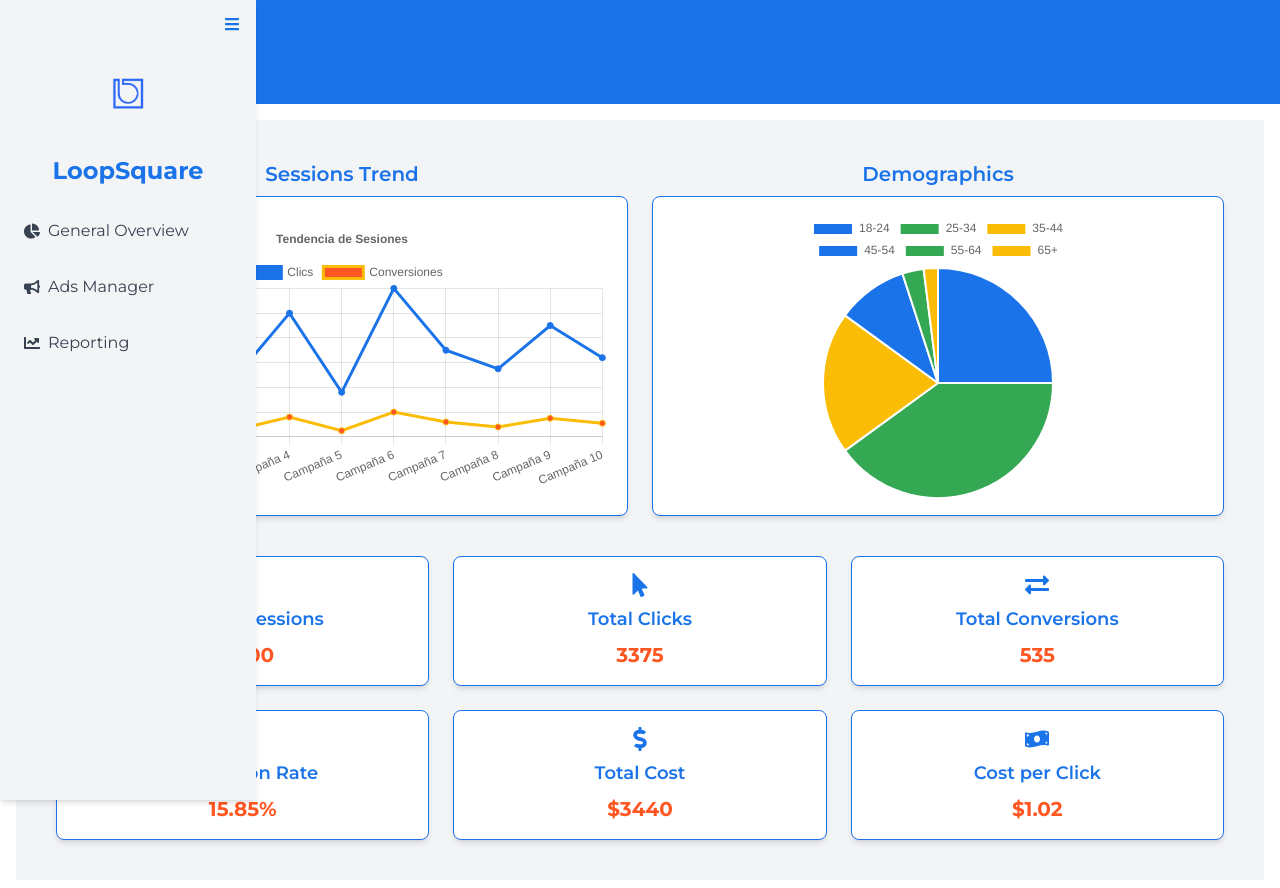
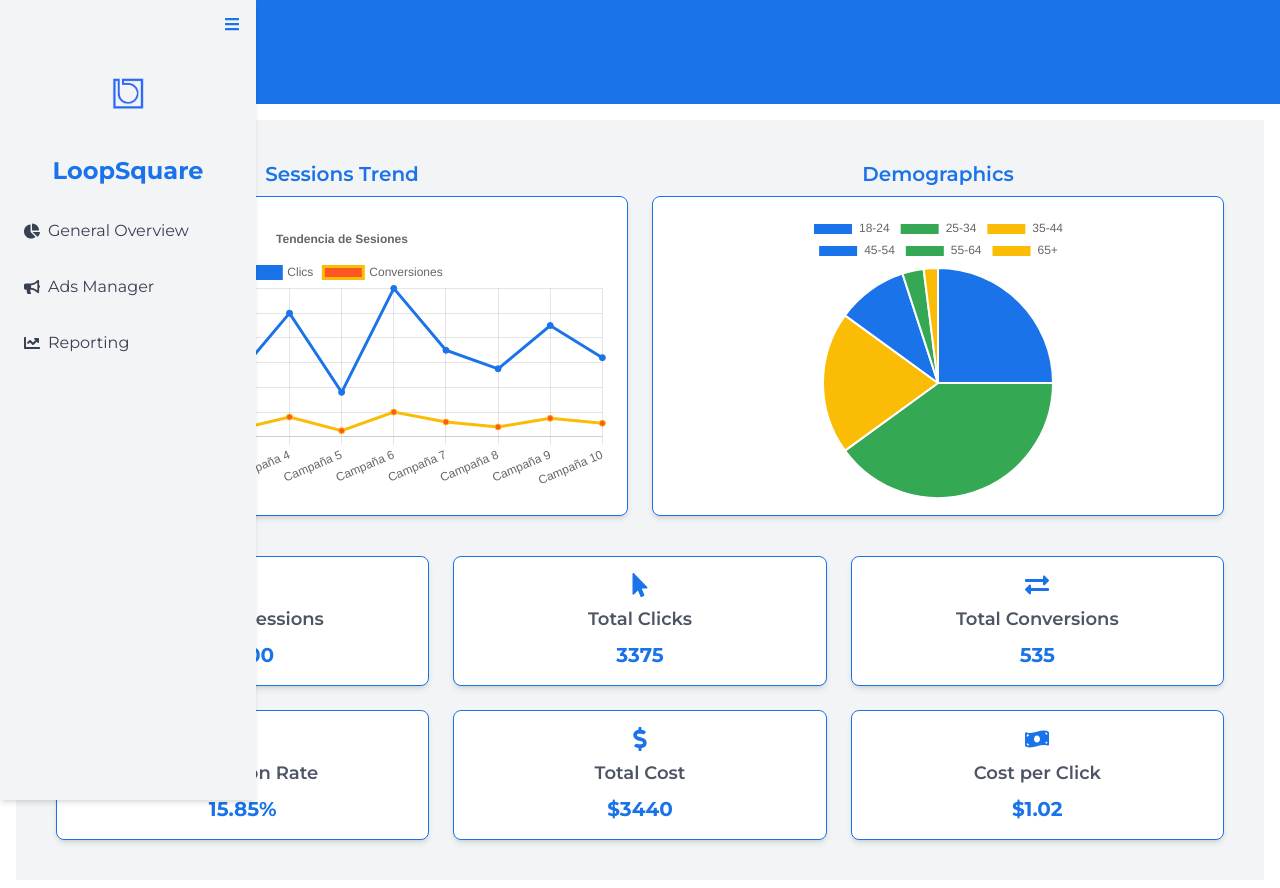
Before and after one commit to Wookid-Dev/admira-dashboard, a Next.js app: page /reporting in a window 1280 px wide. Shown: the top 888 px of the page. Built offline with nearby package versions, Linux system fonts and the light colour scheme.

Commit message:
fix: adjust typing in charts

```diff
--- a/src/app/reporting/page.tsx
+++ b/src/app/reporting/page.tsx
@@ -12,8 +12,9 @@ import SessionsTrendChart from '@/components/Charts/SessionsTrendChart';
 import DemographicsChart from '@/components/Charts/DemographicsChart';
 import { addsData } from '@/services/google/ads';
 import { metrics } from '@/services/google/analytics';
+import { Campaña } from '@/utils/types';
 
-function calculateTotalMetrics(campaigns) {
+function calculateTotalMetrics(campaigns: Campaña[]) {
   let totalImpressions = 0;
   let totalClicks = 0;
   let totalConversions = 0;
@@ -66,7 +67,7 @@ export default function ReportingPage() {
             Demographics
           </h3>
           <div className="bg-white p-4 shadow-md rounded-lg w-full h-80 flex items-center justify-center border border-primary">
-            <DemographicsChart data={metrics} />
+            <DemographicsChart data={metrics} options={{ responsive: true }} />
           </div>
         </div>
       </div>
@@ -74,47 +75,47 @@ export default function ReportingPage() {
       <div className="mt-10 grid grid-cols-1 sm:grid-cols-2 lg:grid-cols-3 gap-6 w-full">
         <div className="bg-white p-4 shadow-md rounded-lg text-center border border-primary flex flex-col items-center">
           <FaChartBar className="text-2xl text-primary mb-2" />
-          <h3 className="text-primary text-lg font-semibold mb-2">
+          <h3 className="text-secondary text-lg font-semibold mb-2">
             Total Impressions
           </h3>
-          <p className="text-xl text-accent font-bold">{totalImpressions}</p>
+          <p className="text-xl text-primary font-bold">{totalImpressions}</p>
         </div>
         <div className="bg-white p-4 shadow-md rounded-lg text-center border border-primary flex flex-col items-center">
           <FaMousePointer className="text-2xl text-primary mb-2" />
-          <h3 className="text-primary text-lg font-semibold mb-2">
+          <h3 className="text-secondary text-lg font-semibold mb-2">
             Total Clicks
           </h3>
-          <p className="text-xl text-accent font-bold">{totalClicks}</p>
+          <p className="text-xl text-primary font-bold">{totalClicks}</p>
         </div>
         <div className="bg-white p-4 shadow-md rounded-lg text-center border border-primary flex flex-col items-center">
           <FaExchangeAlt className="text-2xl text-primary mb-2" />
-          <h3 className="text-primary text-lg font-semibold mb-2">
+          <h3 className="text-secondary text-lg font-semibold mb-2">
             Total Conversions
           </h3>
-          <p className="text-xl text-accent font-bold">{totalConversions}</p>
+          <p className="text-xl text-primary font-bold">{totalConversions}</p>
         </div>
         <div className="bg-white p-4 shadow-md rounded-lg text-center border border-primary flex flex-col items-center">
           <FaPercentage className="text-2xl text-primary mb-2" />
-          <h3 className="text-primary text-lg font-semibold mb-2">
+          <h3 className="text-secondary text-lg font-semibold mb-2">
             Conversion Rate
           </h3>
-          <p className="text-xl text-accent font-bold">
+          <p className="text-xl text-primary font-bold">
             {conversionRate.toFixed(2)}%
           </p>
         </div>
         <div className="bg-white p-4 shadow-md rounded-lg text-center border border-primary flex flex-col items-center">
           <FaDollarSign className="text-2xl text-primary mb-2" />
-          <h3 className="text-primary text-lg font-semibold mb-2">
+          <h3 className="text-secondary text-lg font-semibold mb-2">
             Total Cost
           </h3>
-          <p className="text-xl text-accent font-bold">${totalCost}</p>
+          <p className="text-xl text-primary font-bold">${totalCost}</p>
         </div>
         <div className="bg-white p-4 shadow-md rounded-lg text-center border border-primary flex flex-col items-center">
           <FaMoneyBillWave className="text-2xl text-primary mb-2" />
-          <h3 className="text-primary text-lg font-semibold mb-2">
+          <h3 className="text-secondary text-lg font-semibold mb-2">
             Cost per Click
           </h3>
-          <p className="text-xl text-accent font-bold">
+          <p className="text-xl text-primary font-bold">
             ${costPerClick.toFixed(2)}
           </p>
         </div>
--- a/src/components/Charts/DemographicsChart.tsx
+++ b/src/components/Charts/DemographicsChart.tsx
@@ -1,19 +1,23 @@
-import { useEffect } from 'react';
+import { useEffect, useRef } from 'react';
 import { Pie } from 'react-chartjs-2';
 import { Chart as ChartJS, ArcElement, Tooltip, Legend } from 'chart.js';
 import { MetricsData } from '@/utils/types';
 
+ChartJS.register(ArcElement, Tooltip, Legend);
+
 interface DemographicsChartProps {
   data: MetricsData;
-  options: any;
+  options?: any;
 }
 
-ChartJS.register(ArcElement, Tooltip, Legend);
+const DemographicsChart: React.FC<DemographicsChartProps> = ({ data, options }) => {
+  const chartRef = useRef<ChartJS<'pie'> | null>(null);
 
-const DemographicsChart:React.FC<DemographicsChartProps> = ({ data, options }) => {
   useEffect(() => {
     return () => {
-      ChartJS.getChart()?.destroy();
+      if (chartRef.current) {
+        chartRef.current.destroy();
+      }
     };
   }, []);
 
@@ -28,7 +32,7 @@ const DemographicsChart:React.FC<DemographicsChartProps> = ({ data, options }) =
     ],
   };
 
-  return <Pie data={chartData} options={options} />;
+  return <Pie ref={chartRef} data={chartData} options={options} />;
 };
 
 export default DemographicsChart;
```
